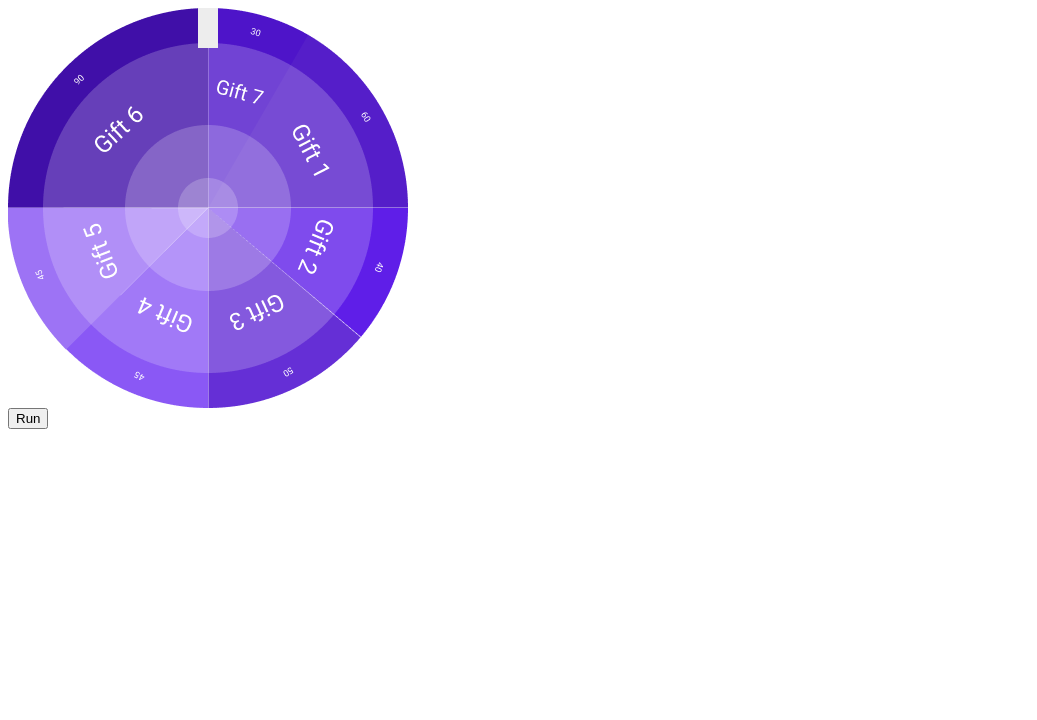
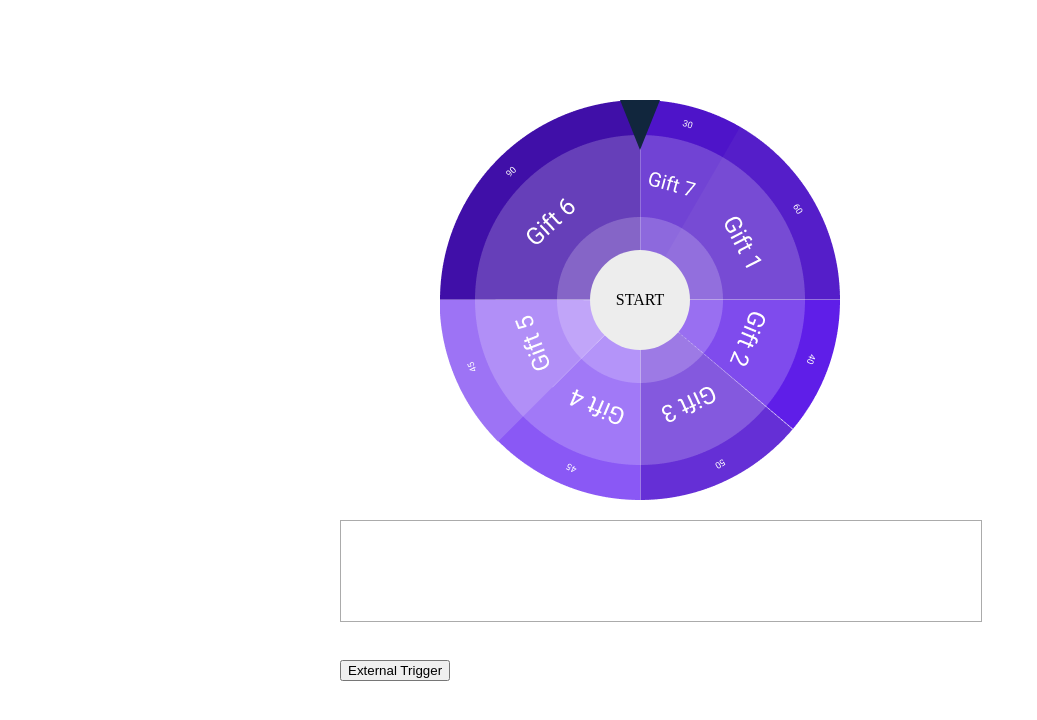
Before and after one commit to muhibbudins/wheel-of-fortune, a website built with webpack: page example/index.html in a window 1280 px wide. Shown: the whole page, without its empty margins (0-1037 px from the left). Built offline with Linux system fonts and the light colour scheme.

Commit message:
Update example style

```diff
--- a/example/index.html
+++ b/example/index.html
@@ -5,13 +5,33 @@
   <meta name="viewport" content="width=device-width, initial-scale=1.0">
   <meta http-equiv="X-UA-Compatible" content="ie=edge">
   <title>Wheel Of Fortune</title>
+
+  <style>
+    .demo {
+      width: 600px;
+      margin: 100px auto;
+    }
+    .wof-winner {
+      width: 100%;
+      border: 1px solid #ABABAB;
+      padding: 20px;
+      margin: 20px 0;
+      text-align: center;
+      min-height: 60px;
+    }
+  </style>
 </head>
 <body>
-  <div id="wrapper">
-    <div id="pointer"></div>
-    <div id="wheel"></div>
+  <div class="demo">
+    <div class="wof-wrapper">
+      <div class="wof-pointer"></div>
+      <div class="wof-wheel"></div>
+      <div class="wof-trigger">START</div>
+    </div>
+    <div class="wof-winner"></div>
+    <br>
+    <button id="external-trigger">External Trigger</button>
   </div>
-  <button id="run">Run</button>
 
   <script src="../dist/wof.js"></script>
   <script>
@@ -28,7 +48,7 @@
       ]
     });
 
-    document.getElementById('run').addEventListener('click', function() {
+    document.getElementById('external-trigger').addEventListener('click', function() {
       WOF.start();
     }, false);
   </script>
--- a/index.js
+++ b/index.js
@@ -35,7 +35,7 @@ export default class WheelOfFortune {
     /**
      *
      */
-    this.selector = $('#wheel')
+    this.selector = $('.wof-wheel')
     this.source = null
     this.degree = 7200
     this.clicked = 0
@@ -45,6 +45,8 @@ export default class WheelOfFortune {
     this._isEnded = false
 
     this.initialize()
+
+    $('.wof-trigger').on('click', () => this.start())
   }
 
   /**
@@ -128,10 +130,11 @@ export default class WheelOfFortune {
 
     this.setKeyframe(maximumDegree)
 
-    this.selector.addClass('wof-animate')
+    this.selector.addClass('wof-wheel_play')
 
     setTimeout(() => {
       console.log(gift)
+      $('.wof-winner').html(JSON.stringify(gift))
     }, 10000)
   }
 }
--- a/index.scss
+++ b/index.scss
@@ -1,4 +1,22 @@
-#wheel {
+.wof {
+  &-wrapper {
+    position: relative;
+    width: 400px;
+    margin: 0 auto;
+  }
+  &-pointer {
+    width: 0;
+    height: 0;
+    border-style: solid;
+    border-width: 50px 20px 0 20px;
+    border-color: #11263d transparent transparent transparent;
+    top: 0;
+    left: 50%;
+    transform: translateX(-50%);
+    position: absolute;
+    z-index: 2000;
+  }
+  &-wheel {
     width: 400px;
     height: 400px;
 
@@ -6,24 +24,26 @@
       width: 100%;
       height: auto;
     }
-}
-#pointer {
-  width: 20px;
-  height: 40px;
-  top: 0;
-  transform: translateX(-50%);
-  left: 50%;
-  background-color: #EDEDED;
-  position: absolute;
-  z-index: 2000;
-}
-#wrapper {
-  position: relative;
-  width: 400px;
-}
-#wheel.wof-animate {
+
+    &_play {
       -webkit-animation: WOFAnimate 10s cubic-bezier(0.4, 0.2, 0, 1) 0s 1;
               animation: WOFAnimate 10s cubic-bezier(0.4, 0.2, 0, 1) 0s 1;
       -webkit-animation-fill-mode: forwards;
               animation-fill-mode: forwards;
     }
+  }
+  &-trigger {
+    width: 100px;
+    height: 100px;
+    top: 50%;
+    left: 50%;
+    border-radius: 50%;
+    transform: translateY(-50%) translateX(-50%);
+    background-color: #EDEDED;
+    position: absolute;
+    z-index: 2000;
+    display: flex;
+    align-items: center;
+    justify-content: center;
+  }
+}
```
Also changed, not shown: dist/wof.js. Lines whose indentation alone changed are shown as unchanged.
